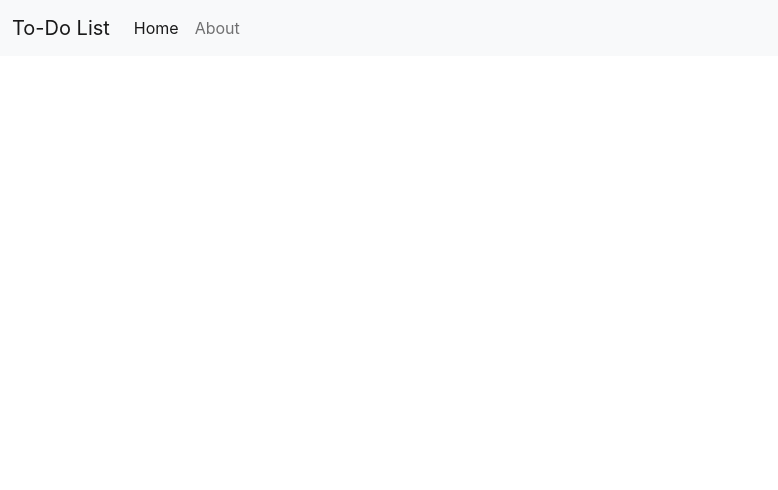
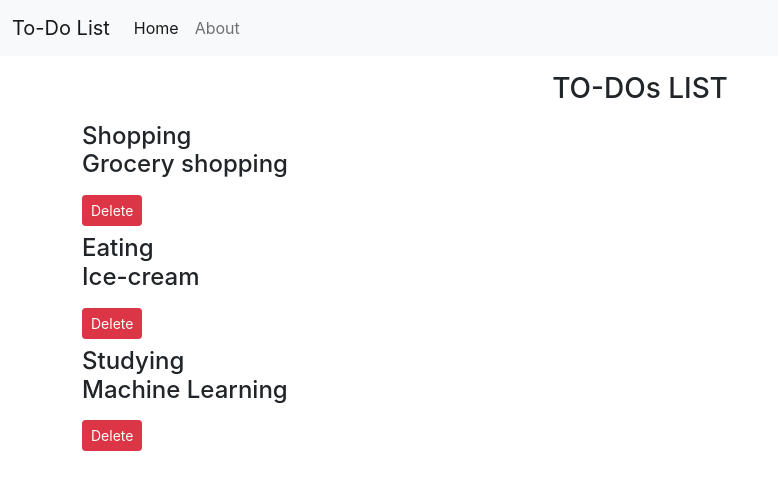
Before and after one commit to prernajajodia/To-do-list-, a React (Create React App) app: page / in a window 1280 px wide. Shown: the top 490 px of the page, without its empty margins (0-778 px from the left). Built offline with nearby package versions, Linux system fonts and the light colour scheme.

Commit message:
To-Do list and button added

```diff
--- a/src/App.js
+++ b/src/App.js
@@ -6,10 +6,37 @@ import {Footer} from './MyComponents/Footer';
 
 
 function App() {
+
+    let todoList = [
+      {
+
+        sno : 1,
+        title: "Shopping",
+        desc : "Grocery shopping"
+
+      },
+      {
+
+        sno : 2,
+        title: "Eating",
+        desc : "Ice-cream"
+
+      },
+      {
+
+        sno : 3,
+        title: "Studying",
+        desc : "Machine Learning"
+
+      },
+
+    ]
+
+
   return (
     <div>
       <Header title = "To-Do List" searchBar = {false}/>
-      <ToDos />
+      <ToDos todoData = {todoList} myprop = {2} />
       <Footer />
     </div >
   );
--- a/src/MyComponents/Footer.js
+++ b/src/MyComponents/Footer.js
@@ -1,11 +1,14 @@
 import React from 'react';
+import { ToDos } from './ToDos';
 
 export const Footer = () => {
 
     return (
 
         <div>
+            <h4>
 
+            </h4>
 
 
         </div>
--- a/src/MyComponents/Task.js
+++ b/src/MyComponents/Task.js
@@ -1,12 +1,17 @@
 import React from 'react'
 
-export const Task = () => {
+export const Task = ({todos}) => {
 
     return (
 
         <div>
-
-
+                 <h4>
+                       {todos.title}
+                        <p>
+                            {todos.desc}
+                        </p>
+                        <button className = 'btn btn-sm btn-danger'>Delete</button>
+                    </h4>
 
         </div>
 
--- a/src/MyComponents/ToDos.js
+++ b/src/MyComponents/ToDos.js
@@ -1,12 +1,17 @@
 import React from 'react';
+import { Task } from './Task';
 
-export const ToDos = () => {
+export const ToDos = (props) => {
 
     return (
-        <div>
+        <div className = 'container'>
+                   <h3 className = "text-center my-3"> TO-DOs LIST </h3>
+                {/* {console.log(props.todoData)} */}
 
+                {props.todoData.map((ele) => {
+                            return   <Task todos = {ele} />
 
-
+                })}
 
         </div>
 
```
Also changed, not shown: src/MyComponents/Header.js (+0 -11 lines).
